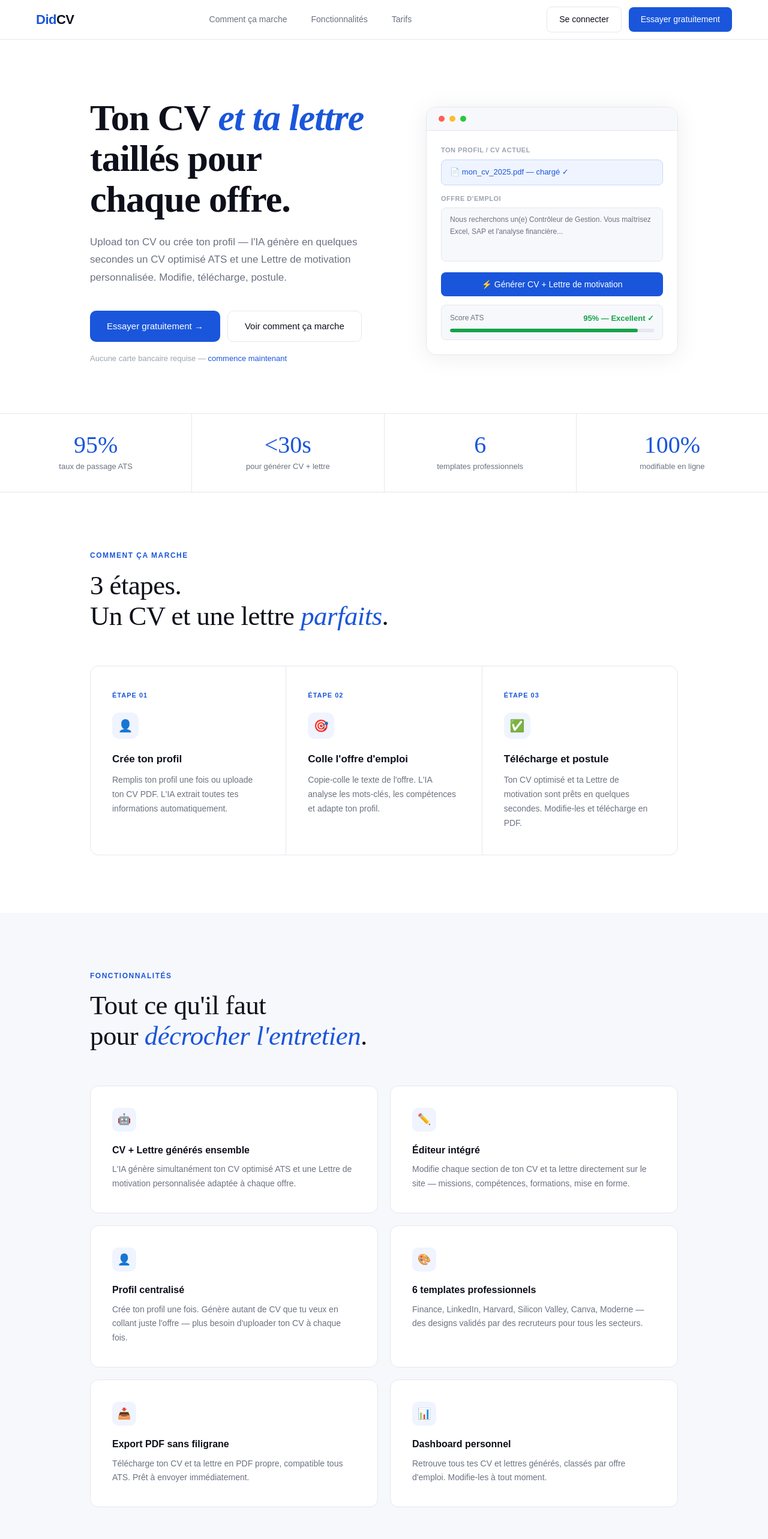
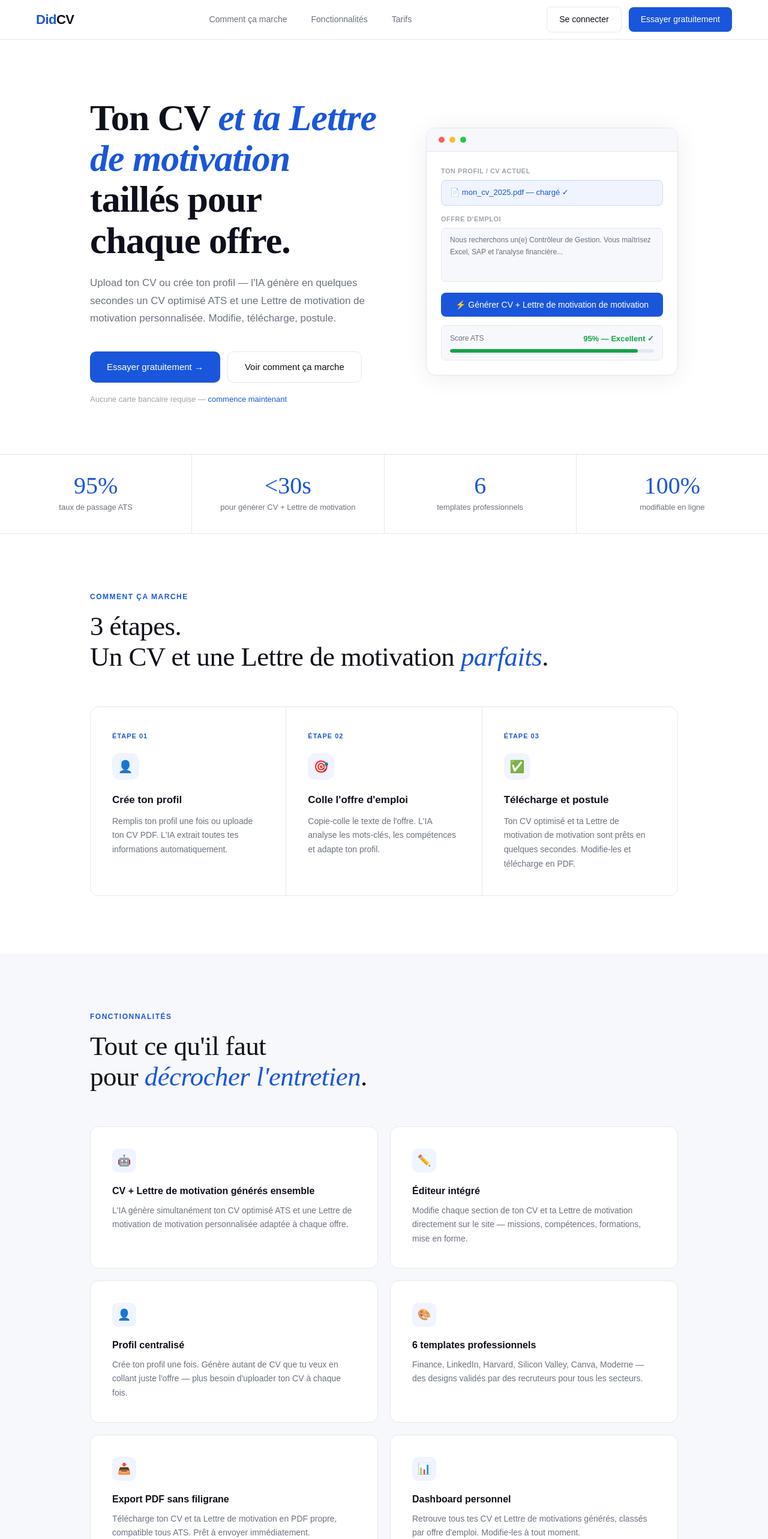
Before and after one commit to Didi276/didcv, a React (Vite) app: page / in a window 1280 px wide. Shown: the top 2566 px of the page at 60% size. Built offline with nearby package versions, Linux system fonts and the light colour scheme; no server answers.

Commit message:
correction lettre de motivation partout

```diff
--- a/src/Home.jsx
+++ b/src/Home.jsx
@@ -19,8 +19,8 @@ function Home() {
       <div className="hero-wrap">
         <div className="hero">
           <div>
-            <h1>Ton CV <em>et ta lettre</em><br/>taillés pour<br/>chaque offre.</h1>
-            <p className="hero-sub">Upload ton CV ou crée ton profil — l'IA génère en quelques secondes un CV optimisé ATS et une Lettre de motivation personnalisée. Modifie, télécharge, postule.</p>
+            <h1>Ton CV <em>et ta Lettre de motivation</em><br/>taillés pour<br/>chaque offre.</h1>
+            <p className="hero-sub">Upload ton CV ou crée ton profil — l'IA génère en quelques secondes un CV optimisé ATS et une Lettre de motivation de motivation personnalisée. Modifie, télécharge, postule.</p>
             <div className="hero-actions">
               <a href="/auth" className="btn-primary-lg">Essayer gratuitement →</a>
               <a href="#how" className="btn-outline-lg">Voir comment ça marche</a>
@@ -42,7 +42,7 @@ function Home() {
                 <div className="input-label">Offre d'emploi</div>
                 <div className="textarea-fake">Nous recherchons un(e) Contrôleur de Gestion. Vous maîtrisez Excel, SAP et l'analyse financière...</div>
               </div>
-              <button className="card-generate">⚡ Générer CV + Lettre de motivation</button>
+              <button className="card-generate">⚡ Générer CV + Lettre de motivation de motivation</button>
               <div className="card-score">
                 <div className="score-row"><span>Score ATS</span><strong>95% — Excellent ✓</strong></div>
                 <div className="score-track"><div className="score-fill"></div></div>
@@ -54,18 +54,18 @@ function Home() {
 
       <div className="stats-row">
         <div className="stat"><div className="stat-num">95%</div><div className="stat-label">taux de passage ATS</div></div>
-        <div className="stat"><div className="stat-num">&lt;30s</div><div className="stat-label">pour générer CV + lettre</div></div>
+        <div className="stat"><div className="stat-num">&lt;30s</div><div className="stat-label">pour générer CV + Lettre de motivation</div></div>
         <div className="stat"><div className="stat-num">6</div><div className="stat-label">templates professionnels</div></div>
         <div className="stat"><div className="stat-num">100%</div><div className="stat-label">modifiable en ligne</div></div>
       </div>
 
       <section className="section" id="how">
         <div className="section-label">Comment ça marche</div>
-        <h2 className="section-title">3 étapes.<br/>Un CV et une lettre <em>parfaits</em>.</h2>
+        <h2 className="section-title">3 étapes.<br/>Un CV et une Lettre de motivation <em>parfaits</em>.</h2>
         <div className="steps-grid">
           <div className="step"><div className="step-num">ÉTAPE 01</div><div className="step-icon">👤</div><h3>Crée ton profil</h3><p>Remplis ton profil une fois ou uploade ton CV PDF. L'IA extrait toutes tes informations automatiquement.</p></div>
           <div className="step"><div className="step-num">ÉTAPE 02</div><div className="step-icon">🎯</div><h3>Colle l'offre d'emploi</h3><p>Copie-colle le texte de l'offre. L'IA analyse les mots-clés, les compétences et adapte ton profil.</p></div>
-          <div className="step"><div className="step-num">ÉTAPE 03</div><div className="step-icon">✅</div><h3>Télécharge et postule</h3><p>Ton CV optimisé et ta Lettre de motivation sont prêts en quelques secondes. Modifie-les et télécharge en PDF.</p></div>
+          <div className="step"><div className="step-num">ÉTAPE 03</div><div className="step-icon">✅</div><h3>Télécharge et postule</h3><p>Ton CV optimisé et ta Lettre de motivation de motivation sont prêts en quelques secondes. Modifie-les et télécharge en PDF.</p></div>
         </div>
       </section>
 
@@ -74,12 +74,12 @@ function Home() {
           <div className="section-label">Fonctionnalités</div>
           <h2 className="section-title">Tout ce qu'il faut<br/>pour <em>décrocher l'entretien</em>.</h2>
           <div className="feat-grid">
-            <div className="feat-card"><div className="feat-icon">🤖</div><h3>CV + Lettre générés ensemble</h3><p>L'IA génère simultanément ton CV optimisé ATS et une Lettre de motivation personnalisée adaptée à chaque offre.</p></div>
-            <div className="feat-card"><div className="feat-icon">✏️</div><h3>Éditeur intégré</h3><p>Modifie chaque section de ton CV et ta lettre directement sur le site — missions, compétences, formations, mise en forme.</p></div>
+            <div className="feat-card"><div className="feat-icon">🤖</div><h3>CV + Lettre de motivation générés ensemble</h3><p>L'IA génère simultanément ton CV optimisé ATS et une Lettre de motivation de motivation personnalisée adaptée à chaque offre.</p></div>
+            <div className="feat-card"><div className="feat-icon">✏️</div><h3>Éditeur intégré</h3><p>Modifie chaque section de ton CV et ta Lettre de motivation directement sur le site — missions, compétences, formations, mise en forme.</p></div>
             <div className="feat-card"><div className="feat-icon">👤</div><h3>Profil centralisé</h3><p>Crée ton profil une fois. Génère autant de CV que tu veux en collant juste l'offre — plus besoin d'uploader ton CV à chaque fois.</p></div>
             <div className="feat-card"><div className="feat-icon">🎨</div><h3>6 templates professionnels</h3><p>Finance, LinkedIn, Harvard, Silicon Valley, Canva, Moderne — des designs validés par des recruteurs pour tous les secteurs.</p></div>
-            <div className="feat-card"><div className="feat-icon">📥</div><h3>Export PDF sans filigrane</h3><p>Télécharge ton CV et ta lettre en PDF propre, compatible tous ATS. Prêt à envoyer immédiatement.</p></div>
-            <div className="feat-card"><div className="feat-icon">📊</div><h3>Dashboard personnel</h3><p>Retrouve tous tes CV et lettres générés, classés par offre d'emploi. Modifie-les à tout moment.</p></div>
+            <div className="feat-card"><div className="feat-icon">📥</div><h3>Export PDF sans filigrane</h3><p>Télécharge ton CV et ta Lettre de motivation en PDF propre, compatible tous ATS. Prêt à envoyer immédiatement.</p></div>
+            <div className="feat-card"><div className="feat-icon">📊</div><h3>Dashboard personnel</h3><p>Retrouve tous tes CV et Lettre de motivations générés, classés par offre d'emploi. Modifie-les à tout moment.</p></div>
           </div>
         </div>
       </div>
@@ -94,9 +94,9 @@ function Home() {
             <div className="price-sub">Essaie sans engagement</div>
             <div className="divider"></div>
             <ul className="feat-list">
-              <li><span className="ck">✓</span> CV + Lettre de motivation</li>
+              <li><span className="ck">✓</span> CV + Lettre de motivation de motivation</li>
               <li><span className="ck">✓</span> 6 templates professionnels</li>
-              <li><span className="ck">✓</span> Éditeur CV et lettre</li>
+              <li><span className="ck">✓</span> Éditeur CV et Lettre de motivation</li>
               <li><span className="ck">✓</span> Export PDF</li>
               <li className="dim"><span className="cx">✗</span> CV illimités</li>
               <li className="dim"><span className="cx">✗</span> Historique des CV</li>
@@ -110,7 +110,7 @@ function Home() {
             <div className="price-sub">Sans engagement — annulable à tout moment</div>
             <div className="divider"></div>
             <ul className="feat-list">
-              <li><span className="ck">✓</span> CV + Lettres illimités</li>
+              <li><span className="ck">✓</span> CV + Lettre de motivations illimités</li>
               <li><span className="ck">✓</span> 6 templates professionnels</li>
               <li><span className="ck">✓</span> Éditeur avancé</li>
               <li><span className="ck">✓</span> Export PDF illimité</li>
```
